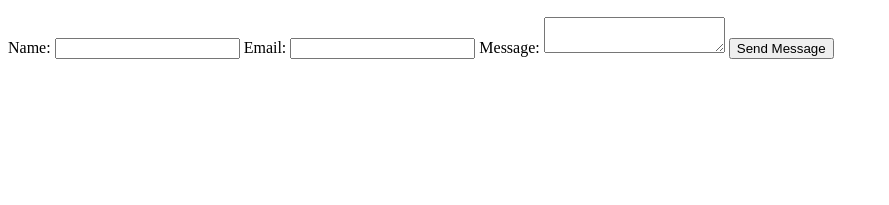
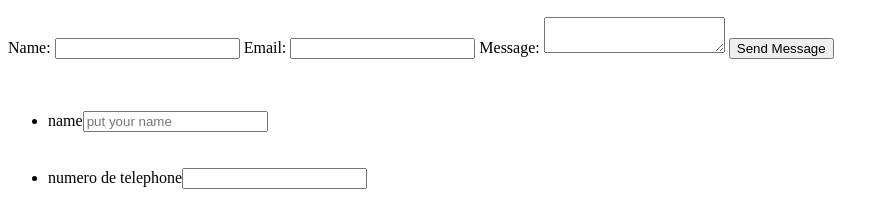
Before and after one commit to nouriamel15/checkpoint, a plain HTML site: page checkpoint.html in a window 1280 px wide. Shown: the part 1103-1308 px from the top of the page, without its empty margins (0-889 px from the left). Before the commit the page ends 1170 px from the top, so only its background shows below. Drawn offline with Linux system fonts and the light colour scheme.

Commit message:
first commit

```diff
--- a/checkpoint.html
+++ b/checkpoint.html
@@ -52,5 +52,13 @@
             <button type="submit">Send Message</button>
         </form>
     </section>
+    <footer>
+        <ul>
+            <form action="" method="post">
+              <br><br><li><label>name</label><input type="name" name="name" id="name" placeholder="put your name"></li>
+              <br><br><li><label>numero de telephone</label><input type="numero de telephone" name="numero" id="numero de telephone"></li>
+            </form>
+        </ul>
+    </footer>
 </body>
 </html>
```
